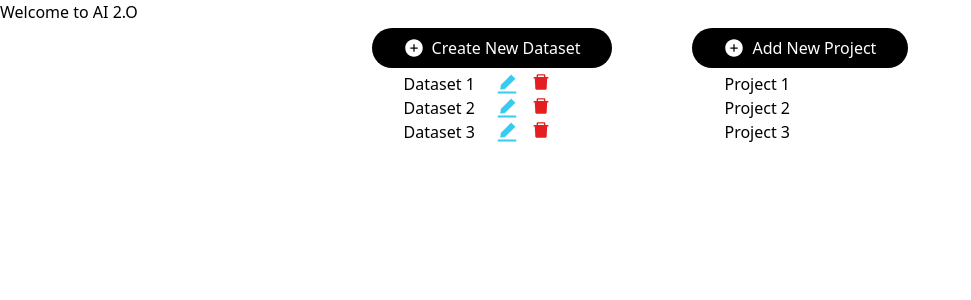
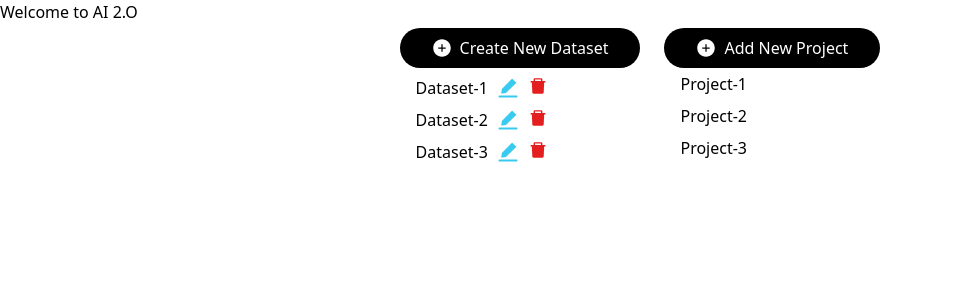
Before and after one commit to kamalkantnawal/NextJS-and-React, a Next.js app: page /AI2 in a window 1280 px wide. Shown: the top 300 px of the page, without its empty margins (0-971 px from the left). Built offline with nearby package versions, Linux system fonts and the light colour scheme.

Commit message:
adding props in dataset and project list

```diff
--- a/pages/AI2.js
+++ b/pages/AI2.js
@@ -1,35 +1,33 @@
-import React, {useState, useEffect} from "react";
+import React, { useState, useEffect } from "react";
 import Link from "next/link";
 import { AiFillPlusCircle } from "react-icons/ai";
-import { AiFillEdit, AiFillDelete } from "react-icons/ai";
+import DatasetList from "./Data-Details/DatasetList";
+import Projectlist from "./Project-Details/Projectlist";
 const styles = {
-  wrapper: `flex items-center justify-center h-max-[10rem]`,
-  newdata: `px-10 py-1`,
-  newproject: `px-10 py-1`,
-  datalist: `px-10 mx-8`,
-  projectlist: `px-10 mx-8`,
+  wrapper: `flex items-center justify-center`,
+  newdata: `py-1`,
   accentedButton: `bg-black text-white py-2 px-8 rounded-full flex items-center justify-center gap-2`,
   plusiconcontainer: `cursor-pointer`,
-  dataeditbutton: `h-6 w-6 fill-[#39caef]`,
-  datadeletebutton: `h-5 w-5 fill-[#e31f1f]`
 };
 
 const AI2 = () => {
-    useEffect(()=> {
-      console.log("useEffect working")
-      fetch('http://localhost:3000/api/AllData')
-      .then((a)=> {return a.json()})
-      .then(()=>{})
-    })
-    const [addProjects, setaddProjects]= useState(false)
-    console.log(addProjects)
+  useEffect(() => {
+    console.log("useEffect working");
+    fetch("http://localhost:3000/api/AllData")
+      .then((a) => {
+        return a.json();
+      })
+      .then(() => {});
+  });
+  const [addProjects, setaddProjects] = useState(false);
+
   return (
     <div>
       <h1>Welcome to AI 2.O</h1>
       <div className={styles.wrapper}>
-        <div className={styles.Alldatas}>
-          <Link href="/NewData/123">
-            <div className={styles.newdata}>
+        <div className="px-3">
+          <Link href="/Data-Details/New-data-adding">
+            <div className="py-1">
               <button className={styles.accentedButton}>
                 <span className={styles.plusiconcontainer}>
                   <AiFillPlusCircle className="h-5 w-5" />
@@ -38,49 +36,25 @@ const AI2 = () => {
               </button>
             </div>
           </Link>
-          <div className={styles.datalist}>
-            <div className="flex gap-5"> <Link href='/Read-Data-Node/123'>Dataset 1 </Link>
-              <div className="flex gap-3">
-              <AiFillEdit className={styles.dataeditbutton}/>
-              <AiFillDelete className={styles.datadeletebutton}/>
-              </div>
-            </div>
-            <div className="flex gap-5"> <Link href='/Read-Data-Node/123'>Dataset 2 </Link>
-              <div className="flex gap-3">
-              <AiFillEdit className={styles.dataeditbutton}/>
-              <AiFillDelete className={styles.datadeletebutton}/>
-              </div>
-            </div>
-            <div className="flex gap-5"> <Link href='/Read-Data-Node/123'>Dataset 3 </Link>
-              <div className="flex gap-3">
-              <AiFillEdit className={styles.dataeditbutton}/>
-              <AiFillDelete className={styles.datadeletebutton}/>
-              </div>
-            </div>
 
-
-          </div>
+          <DatasetList datasets={["Dataset-1", "Dataset-2", "Dataset-3"]} />
         </div>
 
-        <div className={styles.Allprojects}>
-       <Link href="/New-Project-Details/new-project">
-            <div className={styles.newproject}>
-              <button className={styles.accentedButton} onClick={() => setaddProjects(true)}>
-
+        <div className="px-3">
+          <Link href="/New-Project-Details/new-project">
+            <div>
+              <button
+                className={styles.accentedButton}
+                onClick={() => setaddProjects(true)}
+              >
                 <span className={styles.plusiconcontainer}>
                   <AiFillPlusCircle className="h-5 w-5" />
                 </span>
                 Add New Project
               </button>
             </div>
-           </Link>
-          <div className={styles.projectlist}>
-            <ul>
-            <Link href={'/Project-Details/Project-1'}><li>Project 1</li> </Link>
-              <li>Project 2</li>
-              <li>Project 3</li>
-            </ul>
-          </div>
+          </Link>
+          <Projectlist Projects={["Project-1", "Project-2", "Project-3"]} />
         </div>
       </div>
     </div>
--- /dev/null
+++ b/pages/Data-Details/DatasetList.js
@@ -0,0 +1,24 @@
+import React from "react";
+import Link from "next/link";
+import { AiFillEdit, AiFillDelete } from "react-icons/ai";
+const styles = {
+    dataeditbutton: `h-6 w-6 fill-[#39caef]`,
+    datadeletebutton: `h-5 w-5 fill-[#e31f1f]`,
+};
+
+const DatasetList = (props) => {
+    return (
+        <div>
+            {props.datasets.map((dataset, index) => (
+                <div key={index} className="flex gap-2 px-4 py-1">
+                    <Link href="/"> {dataset} </Link>
+                    <AiFillEdit className={styles.dataeditbutton} />
+                    <AiFillDelete className={styles.datadeletebutton} />
+                </div>
+
+            ))}
+        </div>
+    );
+};
+
+export default DatasetList;
--- a/pages/NewData/[slug].js
+++ b/pages/Data-Details/[slug].js
@@ -1,20 +1,21 @@
-import { data } from "autoprefixer";
+
 import Link from "next/link";
 import { React, useState } from "react";
-import { SiElasticsearch } from "react-icons/si";
-import Datasubmitpopup from "../NewData/datasubmitpopup";
+
+import Datasubmitpopup from "./datasubmitpopup";
 const styles = {
+  form: `inline-block`,
   DataNav: "flex cursor-pointer items-center space-x-5 py-3 text-2xl",
   elastcdata: "flex gap-2",
   input: `border-solid border-2 border-black-100`,
   mb3: `py-1 mr-10`,
 };
 
-function Slug() {
-  const [datasetname, setdatasetname] = useState(" ");
+function Slug(props) {
+  const [datasetname, setdatasetname] = useState("");
   const [Datatype, setdatatype] = useState("");
-  const [dataCondetails, setdataCondetails] = useState(" ");
-  const [savedatavalue, setsavedatavalue] = useState(false);
+  const [dataCondetails, setdataCondetails] = useState("");
+
   //pop window property
   const [isOpen, setIsOpen] = useState(false);
   const togglePopup = () => {
@@ -23,22 +24,15 @@ function Slug() {
     }
   };
 
-  const savedata = () => {
-    if (datasetname == "kamal") {
-      savedatavalue("false");
-      console.log(savedatavalue);
-    } else {
-      setsavedatavalue("true");
-      console.log(setsavedatavalue);
-    }
-  };
 
+  const isFormValid = datasetname && Datatype && dataCondetails;
   const handleSubmit = (e) => {
     e.preventDefault();
   };
   const handleChange = (e) => {
     if (e.target.name == "datasetname") {
       setdatasetname(e.target.value);
+
     }
     if (e.target.name == "Datatype") {
       setdatatype(e.target.value);
@@ -48,21 +42,12 @@ function Slug() {
     }
   };
 
+
   return (
     <div>
       <h1 className="text-[Red] text-4xl">New Dataset Details </h1>
-      {/*  <div className={styles.DataNav}>
-        <div className={styles.elastcdata}><span className="h-5 w-5" ></span>Elasticsearch</div>
-        <div>Library</div>
-        <div>Database</div>
-        <div>External files</div>
-        <div>HDFS</div>
-        <div>Google Spreadsheet</div>
-        <div>Form Data</div>
-      </div>
-      */}
 
-      <form onSubmit={handleSubmit}>
+      <form className={styles.form} onSubmit={handleSubmit}>
         <div className={styles.mb3}>
           <label htmlFor="datasetname" className={styles.formlabel}>
             Enter Datset Name
@@ -75,6 +60,7 @@ function Slug() {
             id="datasetname"
             name="datasetname"
             aria-describedby="emailHelp"
+
           />
         </div>
         <div className={styles.mb3}>
@@ -106,8 +92,7 @@ function Slug() {
           />
         </div>
         <input
-          on
-          click={savedata}
+          disabled={!isFormValid}
           onClick={togglePopup}
           type="button"
           value="OK"
@@ -118,7 +103,7 @@ function Slug() {
             content={
               <>
                 <b>New Dataset created</b>
-                <button className="bg-black text-white py-2 px-8 rounded-full flex items-center justify-center gap-2">
+                <button className="bg-black text-white py-2 px-8 rounded-full flex items-center justify-center gap-2 ">
                   <Link href="/AI2">Submit</Link>
                 </button>
               </>
--- /dev/null
+++ b/pages/Project-Details/Projectlist.js
@@ -0,0 +1,18 @@
+import React from 'react'
+import Link from 'next/link';
+const styles = {
+};
+
+function Projectlist(props) {
+  return (
+    <div>
+      {props.Projects.map((project, index) => (
+        <div key={index} className="flex gap-2 px-4 py-1">
+          <Link href="/"> {project} </Link>
+        </div>
+      ))}
+    </div>
+  )
+}
+
+export default Projectlist
--- a/pages/Project-Details/[slug].js
+++ b/pages/Project-Details/[slug].js
@@ -14,6 +14,7 @@ function Slug() {
   const [btntext, setBtnText] = useState('Dark Mode Enabled')
 
   const togglestyle=()=> {
+    //can use the multiple state in one func
     if(tagstyle.tag.includes('text-white')) {
       setTagstyle({
         tag: `bg-[white] text-black`
```
Also changed, not shown: pages/Data-Details/datasubmitpopup.js (renamed from pages/NewData/datasubmitpopup.js).
